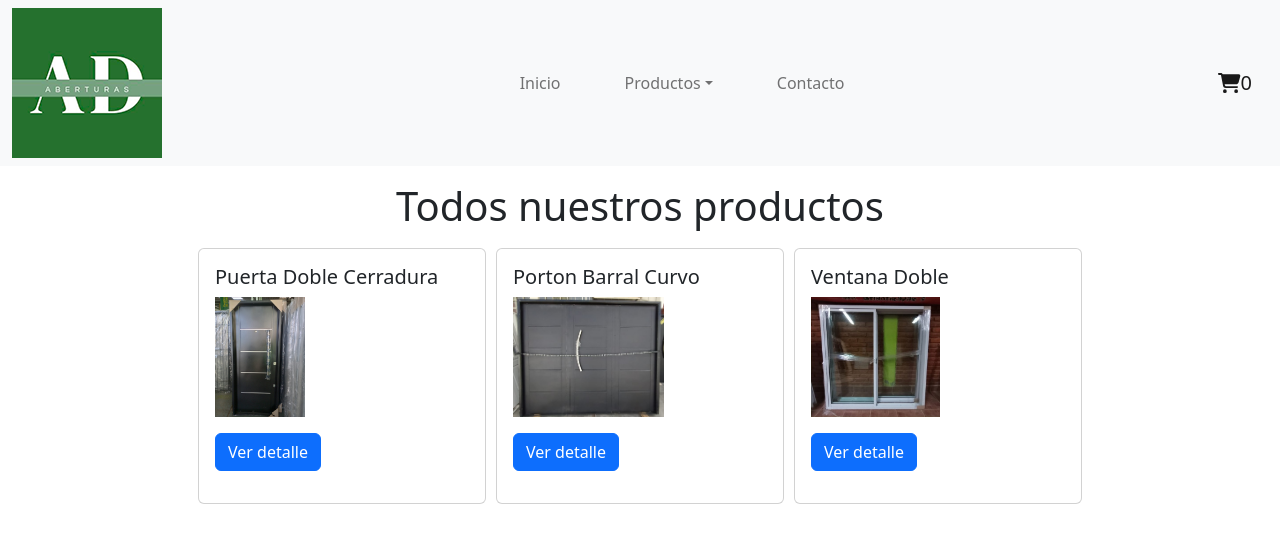
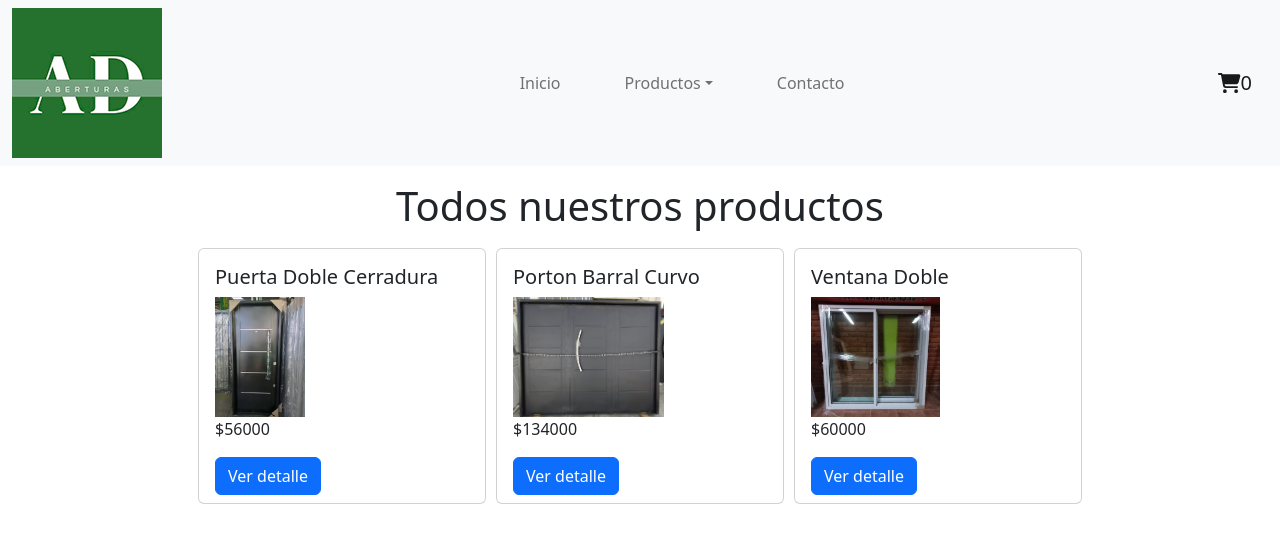
Before and after one commit to claudiomgarcia/ad-aberturas, a React (Create React App) app: page / in a window 1280 px wide. Shown: the top 542 px of the page. Built offline with nearby package versions, Linux system fonts and the light colour scheme.

Commit message:
se añadio el precio al detalle de producto

```diff
--- a/src/components/Item/Item.js
+++ b/src/components/Item/Item.js
@@ -11,6 +11,7 @@ const Item = ({ id, name, price, img }) => {
                         <Card.Title>{name}</Card.Title>
                         <Card.Text>
                             <img src={img} alt={name} style={{ height: 120 }} />
+                            <p>${price}</p>
                         </Card.Text>
                         <Button variant="primary" text="primary"><Link to={`/item/${id}`} className='linkDetails'>Ver detalle</Link></Button>
                     </Card.Body>
```
